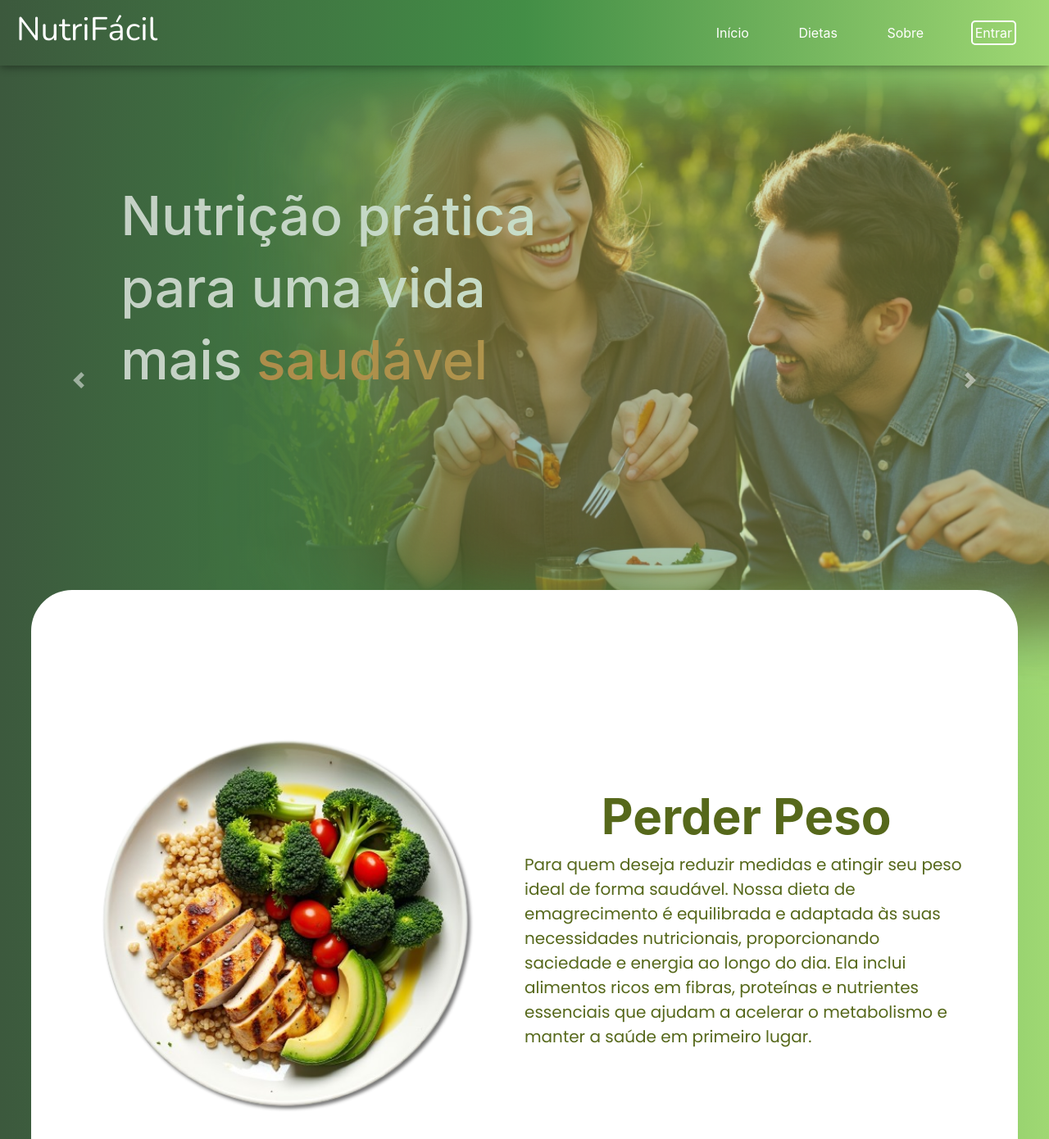
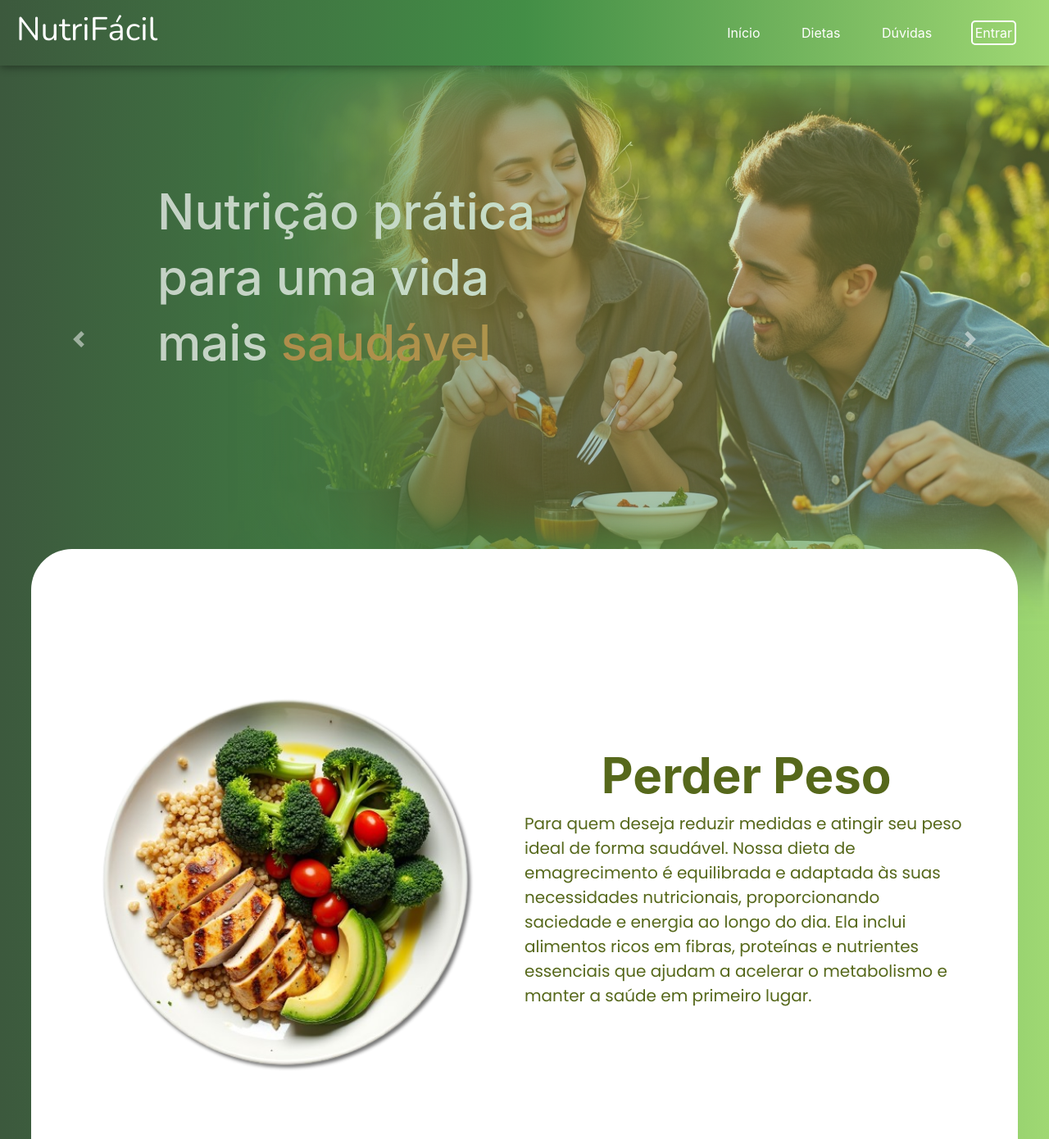
Before and after one commit to ViniciusKLima/NutriFacil, a PHP site: page / in a window 1280 px wide. Shown: the top 1390 px of the page at 82% size. Run offline with PHP 8.4, Linux system fonts and the light colour scheme.

Commit message:
envio novo

```diff
--- a/css/estilo1.css
+++ b/css/estilo1.css
@@ -62,7 +62,7 @@ nav{
 
 .links, .entrar{
     padding: 3px;
-    margin-left: 50px;
+    margin-left: 40px;
     text-decoration: none;
     color: inherit;
     transition: transform 0.3s ease;
@@ -91,19 +91,18 @@ nav{
 main{
     position: relative;
     display: flex;
-    justify-content: space-between;
-    align-items: center;
+    justify-content: end;
     align-content: center;
     height: 80vh;
     height: 80dvh;
-    margin-top: 80px;
+    margin-top: 30px;
 }
 
 .texto1, .texto2, .texto3{
     position: absolute;
-    margin-left: 15%;
+    left: 15%;
     color: white;
-    top: 165px;
+    top: 25%;
     z-index: 9;
 }
 
@@ -119,9 +118,7 @@ main{
 
 .carousel-item{
     display: flex;
-    justify-content: end;
     justify-items: end;
-    transform: scale(1.1);
     filter: opacity(70%);
     z-index: 0;
 }
--- a/index.html
+++ b/index.html
@@ -21,7 +21,7 @@
         <nav class="menu">
             <a class="links" href="opcoes-NF/index.html">Início</a>
             <a class="links" href="principal/index.html">Dietas</a>
-            <a class="links" href="#">Sobre</a>
+            <a class="links" href="#">Dúvidas</a>
             <a class="entrar" href="login-2/index.html">Entrar</a>
         </nav>
     </header>
@@ -30,6 +30,7 @@
         <div id="carouselExampleControls" class="carousel slide" data-ride="carousel">
             <div class="carousel-inner">
               <div class="carousel-item active">
+                <div class="slide">
                     <div class="texto1">
                         <h2 class="l1">Nutrição prática</h2>
                         <h2 class="l2">para uma vida</h2>
@@ -39,21 +40,28 @@
                         <img src="img/casalfit (3).png">
                     </div>
                 </div>
+              </div>
               <div class="carousel-item">
+                <div class="slide">
                     <div class="texto2">
                         <h2 class="l1">Transforme sua</h2>
                         <h2 class="amarelo">alimentação,</h2>
                         <h2 class="l3">transforme <span class="amarelo">sua vida</span></h2>
                     </div>
-                <div class="foto2"><img src="img/img-2.png" class="d-block w-100" alt="..."></div>
+                    <div class="foto2">
+                        <img src="img/img-2.png">
+                    </div>
+                </div>
               </div>
               <div class="carousel-item">
+                <div class="slide">
                     <div class="texto3">
                         <h2 class="l1">Dietas</h2>
                         <h2 class="amarelo">personalizadas</h2>
                         <h2 class="l3">para você</h2>
                     </div>
                     <div class="foto3"><img src="img/img3.png">
+                    </div>
                 </div>
               </div>
             </div>
```
Also changed, not shown: other parts of css/estilo1.css (+16 -37 lines), principal/principal.html (renamed from principal/index.html). Lines whose indentation alone changed are shown as unchanged.
